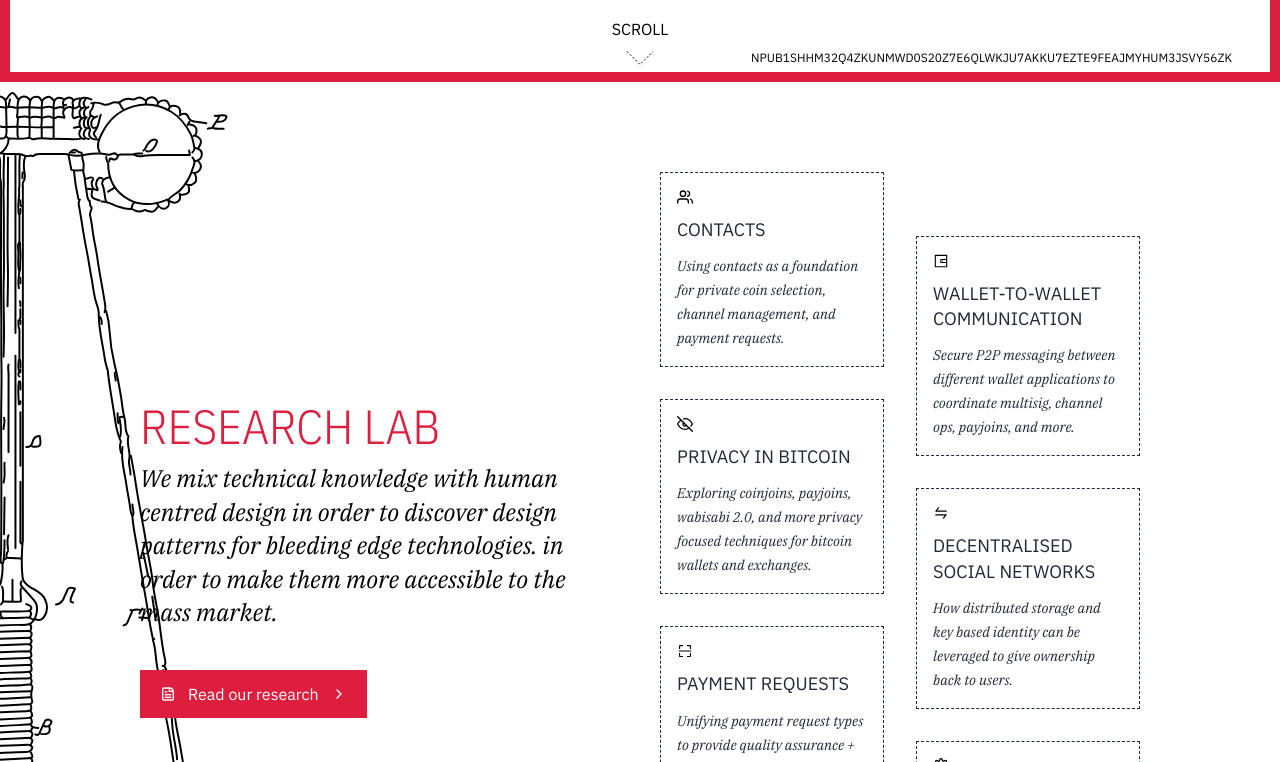
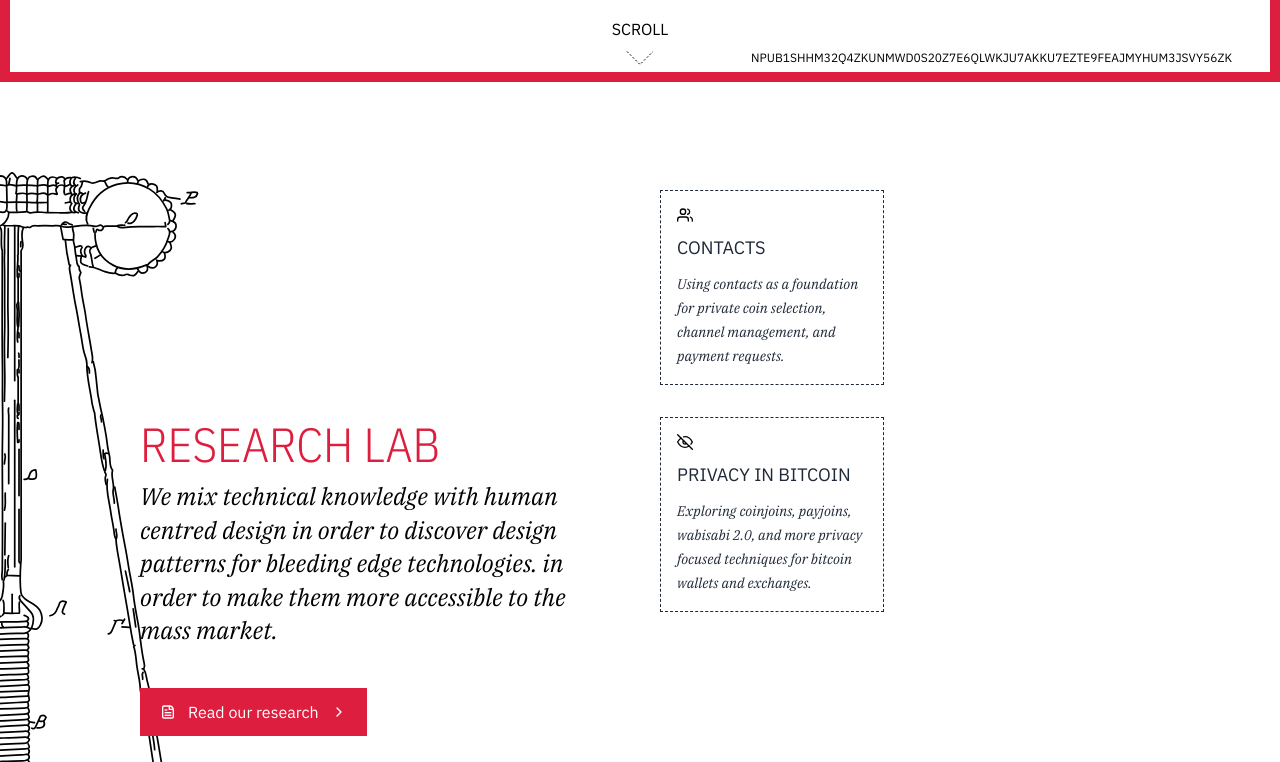
Before and after one commit to peakshift/peakshift-website, a Next.js app in the folder v2/: page /home in a window 1280 px wide. Shown: the part 718-1480 px from the top of the page. Built offline with nearby package versions, Linux system fonts and the light colour scheme.

Commit message:
update: add animation to the research lab section, update favicon

```diff
--- a/v2/src/app/home/ResearchLab.tsx
+++ b/v2/src/app/home/ResearchLab.tsx
@@ -1,4 +1,5 @@
-import React from "react";
+"use client";
+import React, { useRef } from "react";
 import { CgFileDocument } from "react-icons/cg";
 import { FiChevronRight, FiUsers, FiEyeOff, FiSettings } from "react-icons/fi";
 import { AiOutlineScan, AiOutlineWallet, AiOutlineSwap } from "react-icons/ai";
@@ -8,17 +9,38 @@ import { condensedHeadings, serifText } from "@/assets/fonts";
 import BgImage from "@/assets/images/research-tool.svg";
 import Button from "@/Components/Button/Button";
 import Image from "next/image";
+import {
+  useScroll,
+  motion,
+  useMotionValueEvent,
+  useTransform,
+  MotionValue,
+} from "framer-motion";
 
 export default function ResearchLab() {
+  const container = useRef<HTMLDivElement>(null);
+
+  const { scrollYProgress } = useScroll({
+    target: container,
+  });
+
+  useMotionValueEvent(scrollYProgress, "change", (latest) => {
+    console.log("Page scroll: ", latest);
+  });
+
   return (
-    <section className="min-h-[min(100vh,1200px)] flex justify-center relative py-80 isolate z-10">
+    <section
+      className="min-h-[min(500vh,6000px)] relative py-80 isolate z-10"
+      ref={container}
+    >
+      <div className="sticky top-0">
         <Image
           src={BgImage}
           alt=""
-        className="absolute inset-0 z-0 inset-y-0 left-0 -translate-x-1/2 max-h-full"
+          className="absolute inset-y-0 left-0 z-0 -translate-x-1/2 h-full"
         />
-      <Container>
-        <div className="flex justify-between gap-40 h-full w-full items-center relative">
+        <Container className="relative">
+          <div className="flex justify-between gap-40 min-h-[100vh] w-full items-center ">
             <div className="max-w-[480px]">
               <h2
                 className={`${condensedHeadings.className} text-primary text-[48px] font-light`}
@@ -27,8 +49,8 @@ export default function ResearchLab() {
               </h2>
               <p className={`${serifText.className} italic text-body1`}>
                 We mix technical knowledge with human centred design in order to
-              discover design patterns for bleeding edge technologies. in order
-              to make them more accessible to the mass market.
+                discover design patterns for bleeding edge technologies. in
+                order to make them more accessible to the mass market.
               </p>
               <Button className="mt-40">
                 <CgFileDocument /> Read our research <FiChevronRight />
@@ -37,7 +59,57 @@ export default function ResearchLab() {
             <div className="grid grid-cols-2 gap-32">
               <ul className="flex flex-col gap-32">
                 {researches.slice(0, 3).map((research, i) => (
-                <li
+                  <ResearchCard
+                    key={research.title}
+                    research={research}
+                    index={i}
+                    scrollYProgress={scrollYProgress}
+                  />
+                ))}
+              </ul>
+              <ul className="flex flex-col gap-32 mt-64">
+                {researches.slice(3).map((research, i) => (
+                  <ResearchCard
+                    key={research.title}
+                    research={research}
+                    index={i + 3}
+                    scrollYProgress={scrollYProgress}
+                  />
+                ))}
+              </ul>
+            </div>
+          </div>
+        </Container>
+      </div>
+    </section>
+  );
+}
+
+function ResearchCard({
+  research,
+  scrollYProgress,
+  index,
+}: {
+  research: (typeof researches)[0];
+  scrollYProgress: MotionValue<number>;
+  index: number;
+}) {
+  const segmentLength = 1 / researches.length;
+  const segmentStart = segmentLength * index;
+  const segmentEnd = segmentStart + segmentLength;
+
+  const opacity = useTransform(
+    scrollYProgress,
+    [segmentStart, segmentEnd],
+    [0, 1]
+  );
+
+  const y = useTransform(scrollYProgress, [segmentStart, segmentEnd], [200, 0]);
+
+  return (
+    <motion.li
+      initial={{ opacity: 0, y: 200 }}
+      style={{ opacity, y }}
       key={research.title}
       className={`p-16 min-w-[192px] border border-gray-800 border-dashed flex flex-col gap-12`}
     >
@@ -50,31 +122,7 @@ export default function ResearchLab() {
       >
         {research.description}
       </p>
-                </li>
-              ))}
-            </ul>
-            <ul className="flex flex-col gap-32 mt-64">
-              {researches.slice(3).map((research, i) => (
-                <li
-                  key={research.title}
-                  className={`p-16 min-w-[192px] border border-gray-800 border-dashed flex flex-col gap-12`}
-                >
-                  <research.icon />
-                  <p className="text-body3 text-gray-800 uppercase font-normal">
-                    {research.title}
-                  </p>
-                  <p
-                    className={`text-body5 text-gray-800 ${serifText.className} italic leading-6`}
-                  >
-                    {research.description}
-                  </p>
-                </li>
-              ))}
-            </ul>
-          </div>
-        </div>
-      </Container>
-    </section>
+    </motion.li>
   );
 }
 
```
Also changed, not shown: 1 other file (tests, documents, lock files or other folders). Lines whose indentation alone changed are shown as unchanged.
